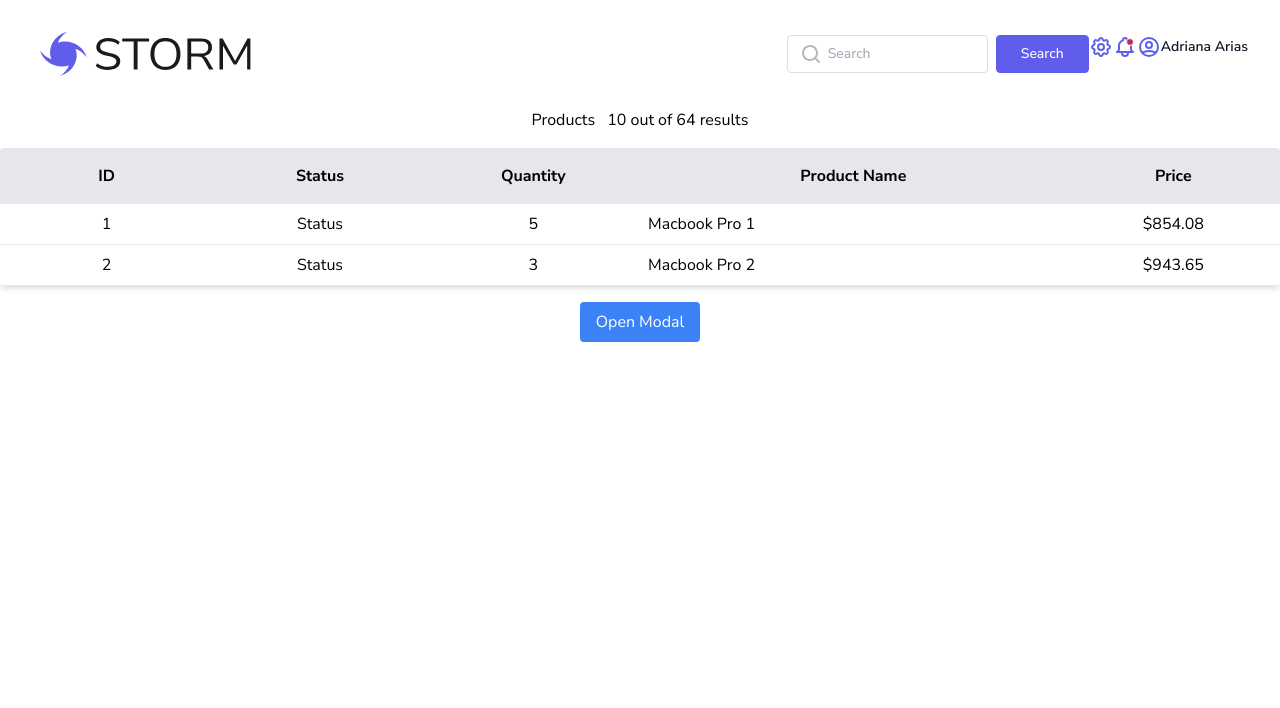
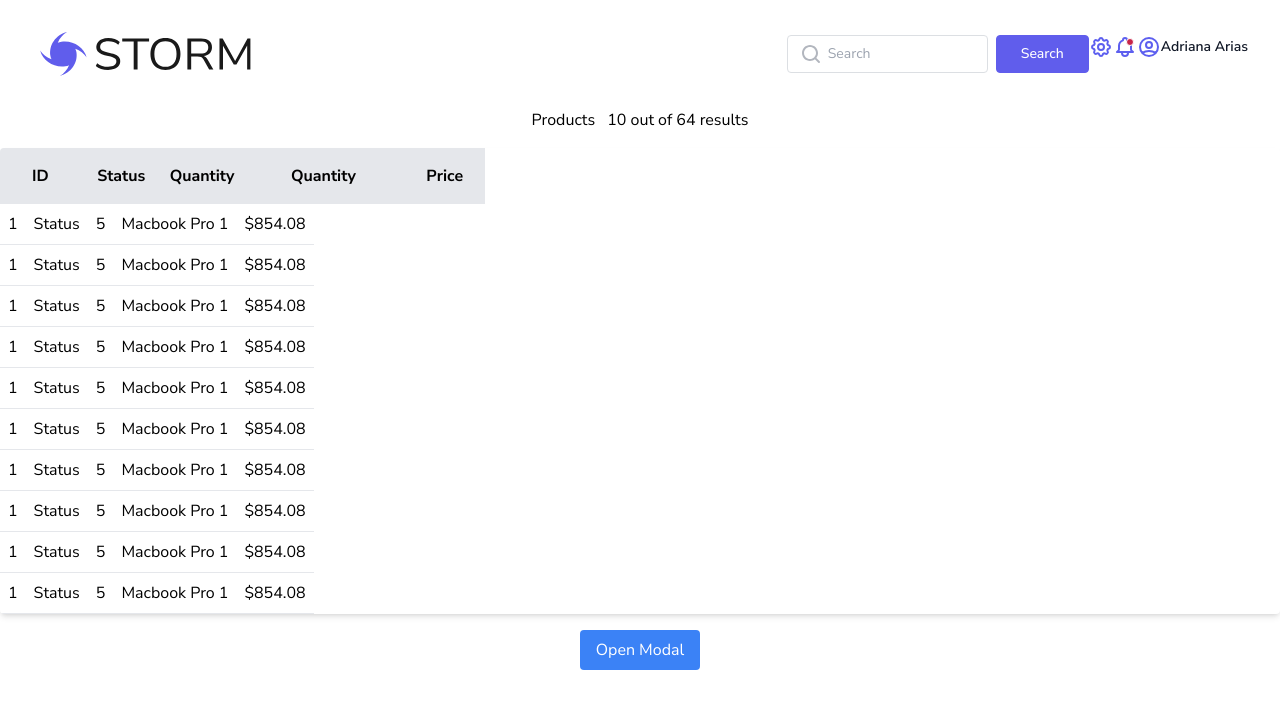
Before and after one commit to ChiragRamachandra/storm, a Next.js app: page / in a window 1280 px wide. Shown: the top 708 px of the page. Built offline with nearby package versions, Linux system fonts and the light colour scheme.

Commit message:
fetch data

```diff
--- a/app/components/Table/Table.tsx
+++ b/app/components/Table/Table.tsx
@@ -1,42 +1,34 @@
 import React from 'react';
-type Props = {};
+import { ItemProp } from '@/app/data/itemsData';
+import { TableHead } from './components/TableHead';
+import { TableRow } from './components/TableRow';
 
-const Table = (props: Props) => {
+type Props = {
+	itemsDataFetched: ItemProp[] | null;
+};
+
+const Table = ({ itemsDataFetched }: Props) => {
 	return (
 		<div className='bg-white shadow-md rounded my-4 overflow-x-auto'>
 			<table className='w-full table-fixed'>
-				<thead>
-					<tr className='bg-gray-200 text-center'>
-						<th className='hidden lg:table-cell py-4 px-2 w-1/6'>ID</th>
-						<th className='hidden lg:table-cell py-4 px-2 w-1/6'>Status</th>
-						<th className='hidden lg:table-cell py-4 px-2 w-1/6'>Quantity</th>
-						<th className='py-4 px-2'>Product Name</th>
-						<th className='hidden lg:table-cell py-4 px-2 w-1/6'>Price</th>
-					</tr>
-				</thead>
+				<TableHead
+					id={'ID'}
+					status={'Status'}
+					quantity={'Quantity'}
+					productName={'Product Name'}
+					price={'Price'}
+				/>
 				<tbody>
-					<tr className='border-b'>
-						<td className='hidden lg:table-cell py-2 px-2 text-center'>1</td>
-						<td className='hidden lg:table-cell py-2 px-2 text-center'>
-							Status
-						</td>
-						<td className='hidden lg:table-cell py-2 px-2 text-center'>5</td>
-						<td className='py-2 px-2'>Macbook Pro 1</td>
-						<td className='hidden lg:table-cell py-2 px-2 text-center'>
-							$854.08
-						</td>
-					</tr>
-					<tr className='border-b'>
-						<td className='hidden lg:table-cell py-2 px-2 text-center'>2</td>
-						<td className='hidden lg:table-cell py-2 px-2 text-center'>
-							Status
-						</td>
-						<td className='hidden lg:table-cell py-2 px-2 text-center'>3</td>
-						<td className='py-2 px-2'>Macbook Pro 2</td>
-						<td className='hidden lg:table-cell py-2 px-2 text-center'>
-							$943.65
-						</td>
-					</tr>
+					{itemsDataFetched?.map((item) => (
+						<TableRow
+							key={item.id}
+							id={'ID'}
+							status={'Status'}
+							quantity={'Quantity'}
+							productName={'Product Name'}
+							price={'Price'}
+						/>
+					))}
 				</tbody>
 			</table>
 		</div>
--- /dev/null
+++ b/app/components/Table/components/TableHead/TableHead.tsx
@@ -0,0 +1,33 @@
+import React from 'react';
+
+type Props = {
+	id: string;
+	status: string;
+	quantity: string;
+	productName: string;
+	price: string;
+};
+
+const TableHead = (props: Props) => {
+	return (
+		<div data-testid='table-head'>
+			<thead>
+				<tr className='bg-gray-200 text-center'>
+					<th className='hidden lg:table-cell py-4 px-2 w-1/6'>{props.id}</th>
+					<th className='hidden lg:table-cell py-4 px-2 w-1/6'>
+						{props.status}
+					</th>
+					<th className='hidden lg:table-cell py-4 px-2 w-1/6'>
+						{props.quantity}
+					</th>
+					<th className='py-4 px-2'>{props.quantity}</th>
+					<th className='hidden lg:table-cell py-4 px-2 w-1/6'>
+						{props.price}
+					</th>
+				</tr>
+			</thead>
+		</div>
+	);
+};
+
+export default TableHead;
--- /dev/null
+++ b/app/components/Table/components/TableHead/index.tsx
@@ -0,0 +1,2 @@
+import TableHead from './TableHead';
+export { TableHead };
--- /dev/null
+++ b/app/components/Table/components/TableRow/TableRow.tsx
@@ -0,0 +1,25 @@
+import React from 'react';
+
+type Props = {
+	id: string;
+	status: string;
+	quantity: string;
+	productName: string;
+	price: string;
+};
+
+const TableRow = (props: Props) => {
+	return (
+		<div data-testid={`table-row-${props.id}`}>
+			<tr className='border-b'>
+				<td className='hidden lg:table-cell py-2 px-2 text-center'>1</td>
+				<td className='hidden lg:table-cell py-2 px-2 text-center'>Status</td>
+				<td className='hidden lg:table-cell py-2 px-2 text-center'>5</td>
+				<td className='py-2 px-2'>Macbook Pro 1</td>
+				<td className='hidden lg:table-cell py-2 px-2 text-center'>$854.08</td>
+			</tr>
+		</div>
+	);
+};
+
+export default TableRow;
--- /dev/null
+++ b/app/components/Table/components/TableRow/index.tsx
@@ -0,0 +1,2 @@
+import TableRow from './TableRow';
+export { TableRow };
--- a/app/data/itemsData.ts
+++ b/app/data/itemsData.ts
@@ -1,4 +1,12 @@
-export const itemsData = [
+export interface ItemProp {
+	product: string;
+	serial: string;
+	id: number;
+	quantity: number;
+	total: number;
+}
+
+export const itemsData: ItemProp[] = [
 	{
 		product: 'Macbook Pro 16 inch (2020 ) For Sale',
 		serial: 'BA9212320',
--- a/app/page.tsx
+++ b/app/page.tsx
@@ -1,18 +1,30 @@
 'use client';
-import { useState } from 'react';
+import { useEffect, useState } from 'react';
 import { Header } from './components/Header';
 import { Table } from './components/Table';
 import { Modal } from './components/Modal';
+import { itemsData, ItemProp } from './data/itemsData';
 
 export default function Home() {
 	const [modalOpen, setModalOpen] = useState<boolean>(false);
+	const [itemsDataFetched, setItemsDataFetched] = useState<ItemProp[] | null>(
+		null
+	);
+	const [selectedItem, setSelectedItem] = useState<ItemProp | null>(null);
+
 	const handleOpenModal = () => {
 		setModalOpen(true);
 	};
 
+	useEffect(() => {
+		//API call would happen here
+		setItemsDataFetched(itemsData);
+	}, [itemsDataFetched]);
+
 	const handleCloseModal = () => {
 		setModalOpen(false);
 	};
+
 	return (
 		<>
 			<Header />
@@ -23,7 +35,7 @@
 					</div>
 				</div>
 
-				<Table />
+				<Table itemsDataFetched={itemsDataFetched} />
 
 				<button
 					className='bg-blue-500 text-white px-4 py-2 rounded'
```
Also changed, not shown: 2 other files (tests, documents, lock files or other folders).
